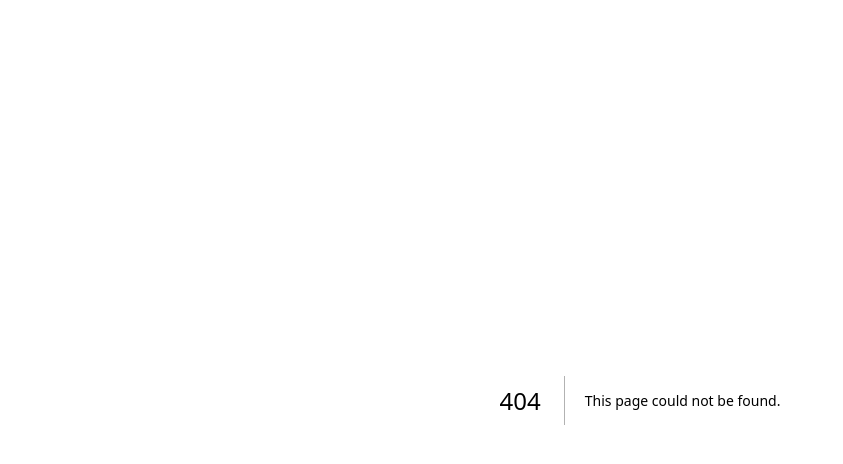
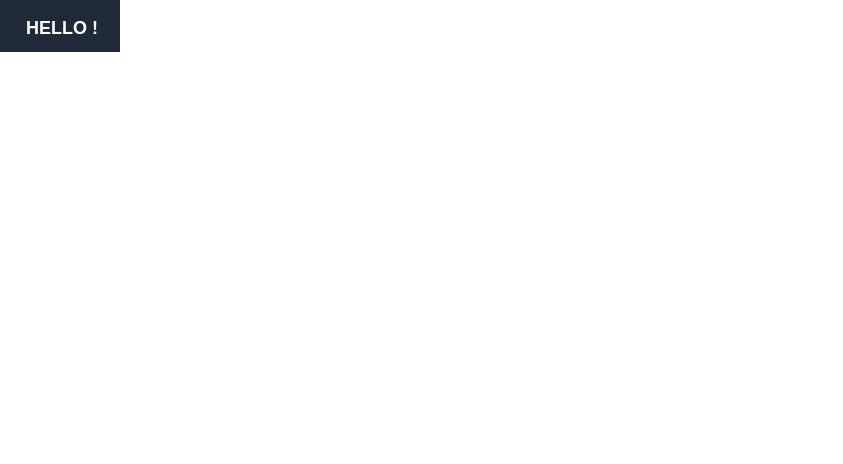
Before and after one commit to nxjuan/build-manager, a Next.js app in the folder build_manager_front_end/: page /build in a window 1280 px wide. Before the commit this address had no page. Shown: the top 464 px of the page, without its empty margins (0-843 px from the left). Built offline with nearby package versions, Linux system fonts and the light colour scheme.

Commit message:
front end updated

```diff
--- /dev/null
+++ b/build_manager_front_end/src/app/build/page.tsx
@@ -0,0 +1,9 @@
+import { HeaderBar } from '../../components/HeaderBar/HeaderBar'
+
+export default function build() {
+    return (
+        <main>
+            <HeaderBar />
+        </main>
+    )
+}
--- /dev/null
+++ b/build_manager_front_end/src/components/HeaderBar/HeaderBar.tsx
@@ -0,0 +1,13 @@
+export function HeaderBar() {
+    return (
+        <header>
+            <button className="relative inline-block px-6 py-3 border-2 border-white text-white uppercase font-semibold text-lg transition duration-300">
+                <a href="#" className="relative">
+                    <span className="relative z-10">HELLO !</span>
+                </a>
+                <div className="absolute inset-0 -top-0.5 -left-0.5 w-full h-full bg-gray-800 transition-transform duration-300 transform scale-y-100 before-effect"></div>
+                <div className="absolute inset-0 -top-0.5 -left-0.5 w-full h-full bg-gray-800 transition-transform duration-300 transform scale-y-100 after-effect"></div>
+            </button>
+        </header>
+    )
+}
```
